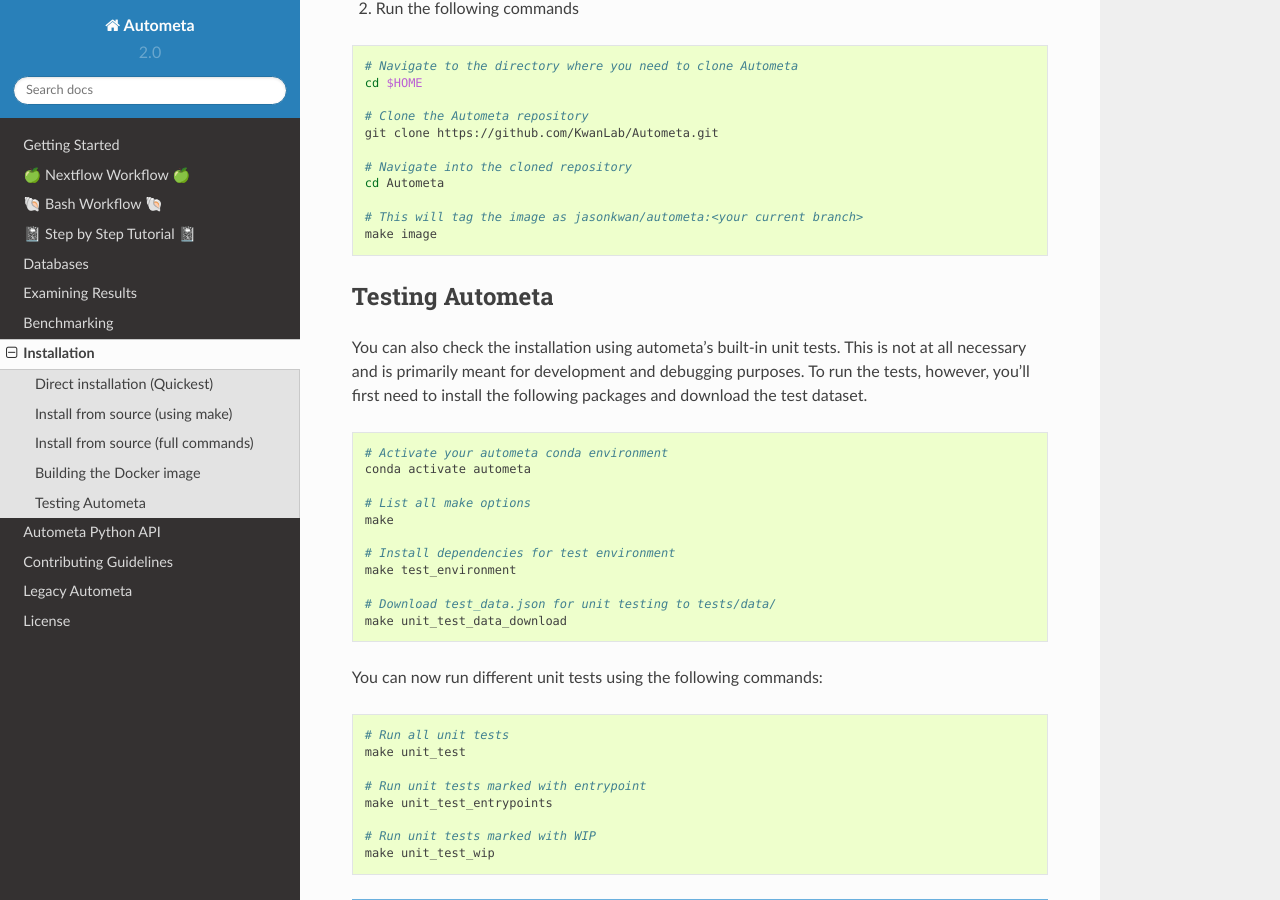
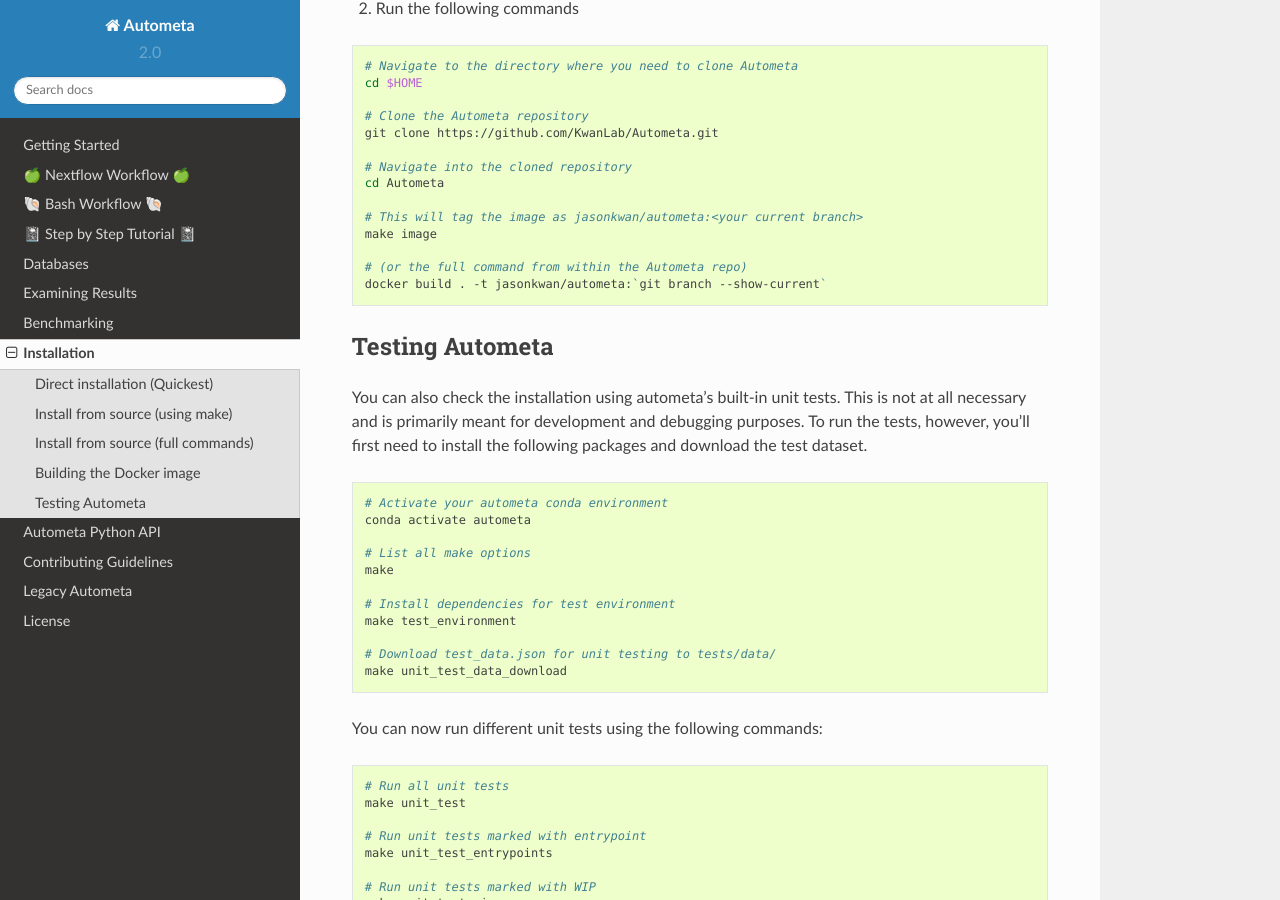
Before and after one commit to KwanLab/Autometa, a Sphinx documentation site: the page built from docs/source/installation.rst, in a window 1280 px wide and 900 px high, scrolled down 1521 px. Built offline with Sphinx 7.4.7 and the Read the Docs theme 2.0.0, drawn with Linux system fonts in a browser that asks for light colours; pages that are not in the unit, such as notebooks, are missing from menus.

Commit message:
:bug::green_heart: activate base env b/c installed pkgs are not currently available
:memo: Add full command for building docker image in installation docs

```diff
--- a/docs/source/installation.rst
+++ b/docs/source/installation.rst
@@ -83,6 +83,9 @@
     # This will tag the image as jasonkwan/autometa:<your current branch>
     make image
 
+    # (or the full command from within the Autometa repo)
+    docker build . -t jasonkwan/autometa:`git branch --show-current`
+
 Testing Autometa
 ================
 
```
Also changed, not shown: 1 other file.
